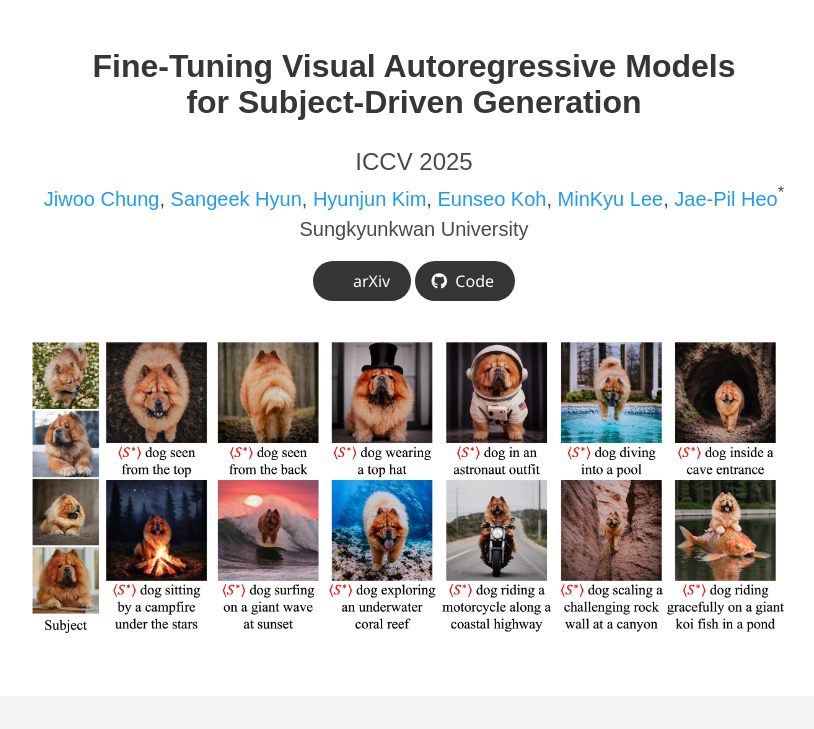
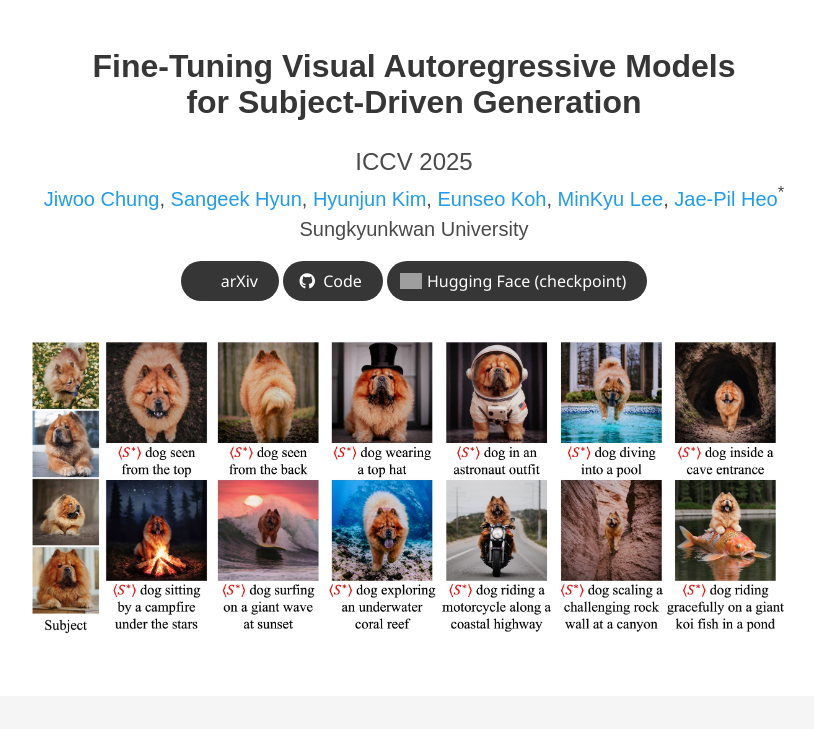
Before and after one commit to jiwoogit/ARBooth, a plain HTML site: page index.html in a window 1280 px wide. Shown: the top 729 px of the page, without its empty margins (226-1040 px from the left). Drawn offline with nearby package versions, Linux system fonts and the light colour scheme; some packages are replaced by stand-ins of ours; grey boxes are pictures that could not be loaded; some icons are missing; a web font is replaced by a local one.

Commit message:
add huggingface model repo

```diff
--- a/index.html
+++ b/index.html
@@ -99,6 +99,15 @@
                   </span>
                   <span>Code</span>
                   </a>
+              </span>
+              <span class="link-block">
+                <a href="https://huggingface.co/wldn0202/ARBooth"
+                   class="external-link button is-normal is-rounded is-dark">
+                  <span class="icon">
+                    <img src="https://huggingface.co/front/assets/huggingface_logo-noborder.svg" alt="HuggingFace" style="height:1em;vertical-align:middle;">
+                  </span>
+                  <span>Hugging Face (checkpoint)</span>
+                </a>
               </span>
             </div>
 
```
